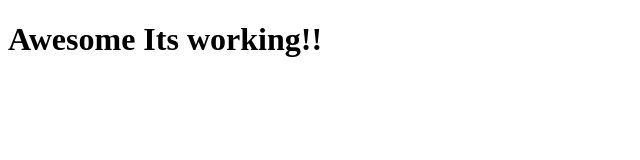
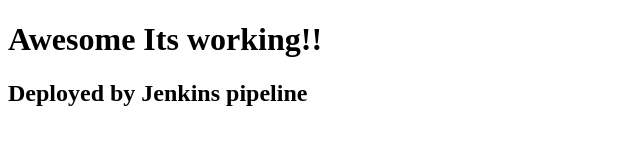
Before and after one commit to sinajmon/static-webhosting-s3-demo, a plain HTML site: page Code/index.html in a window 1280 px wide. Shown: the whole page, without its empty margins (0-640 px from the left). Drawn offline with Linux system fonts and the light colour scheme.

Commit message:
Update index.html

```diff
--- a/Code/index.html
+++ b/Code/index.html
@@ -7,5 +7,6 @@
 </head>
 <body>
     <h1>Awesome Its working!!</h1>
+    <h2>Deployed by Jenkins pipeline</h2>
 </body>
 </html>
```
